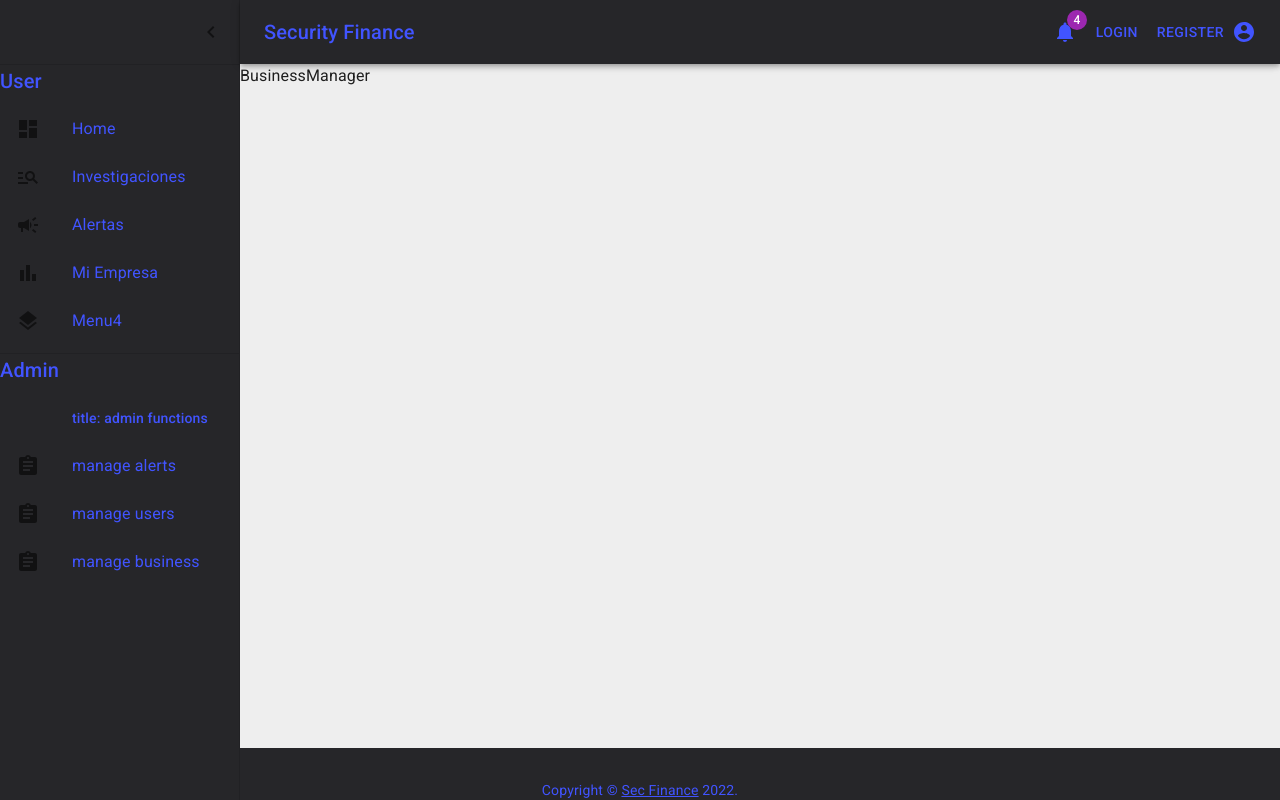
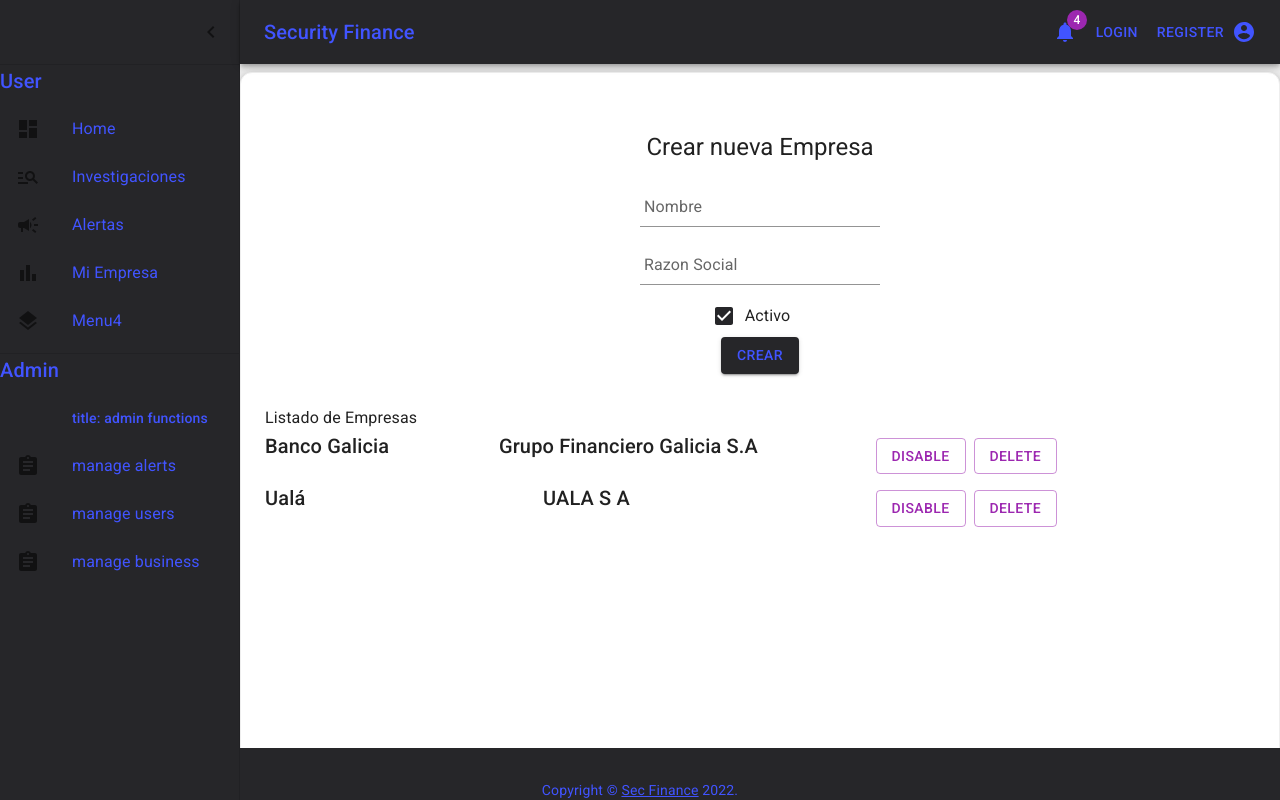
Before and after one commit to guillermoe3/secFinance-front, a React (Create React App) app: page /admin/business in a window 1280 px wide. Built offline with nearby package versions, Linux system fonts and the light colour scheme.

Commit message:
UI business admin

```diff
--- a/src/components/admin/BusinessManager.js
+++ b/src/components/admin/BusinessManager.js
@@ -1,6 +1,76 @@
-function BusinessManager (){
+import { Container, Box, FormControl, InputLabel, Input, styled, FormControlLabel, Checkbox, Button, Typography } from '@mui/material'
+import { Link } from "react-router-dom"
+
+const StyledInput = styled(Input)({
+    width: "30vh",
+    margin: "10px",
+});
+
+function BusinessManager() {
     return (
-        <div> BusinessManager</div>
+        <Container maxWidth="lg" sx={{
+            marginTop: 1,
+            border: "0.5px solid",
+            padding: "10px",
+            boxShadow: 5,
+            backgroundColor: "white",
+            borderColor: 'grey.200',
+            borderRadius: 3,
+            height: "100%",
+        }}>
+
+            <Box sx={{ display: 'flex', flexDirection: 'column', alignItems: 'center', m: 4 }}>
+                <Typography variant="h5" sx={{ m: 2 }}>Crear nueva Empresa</Typography>
+                <Box>
+                    <FormControl>
+                        <InputLabel htmlFor="firstname"> Nombre </InputLabel>
+                        <StyledInput id="firstname" type="text" name="firstname" />
+                    </FormControl>
+                </Box>
+
+                <Box>
+                    <FormControl>
+                        <InputLabel htmlFor="razonsocial"> Razon Social </InputLabel>
+                        <StyledInput id="razonsocial" type="text" name="razonsocial" />
+                    </FormControl>
+                </Box>
+
+                <Box>
+                    <FormControlLabel control={<Checkbox defaultChecked />} label="Activo" />
+                </Box>
+                <Box>
+                    <Button type="submit" variant="contained" color="primary">
+                        <Link to="/" style={{ textDecoration: 'none', color: "#4154FF" }}>
+                            Crear
+                             </Link>
+                    </Button>
+                </Box>
+
+            </Box>
+            <Box sx={{ width: "100%" }}>
+                Listado de Empresas
+                <Box sx={{ display: 'flex', flexDirection: 'row', width: "80%", justifyContent: 'space-between' }}>
+                    <Typography variant="h6"> Banco Galicia</Typography>
+                    <Typography variant="h6"> Grupo Financiero Galicia S.A </Typography>
+                    <Box >
+                        <Button sx={{ m: 1 }} variant="outlined" color="secondary">Disable</Button>
+                        <Button variant="outlined" color="secondary">Delete</Button>
+                    </Box>
+                </Box>
+
+                <Box sx={{ display: 'flex', flexDirection: 'row', width: "80%", justifyContent: 'space-between' }}>
+                    <Typography variant="h6"> Ualá</Typography>
+                    <Typography variant="h6"> UALA S A </Typography>
+                    <Box >
+                        <Button sx={{ m: 1 }} variant="outlined" color="secondary">Disable</Button>
+                        <Button variant="outlined" color="secondary">Delete</Button>
+                    </Box>
+                </Box>
+
+            </Box>
+
+
+        </Container>
     )
 }
 
```
